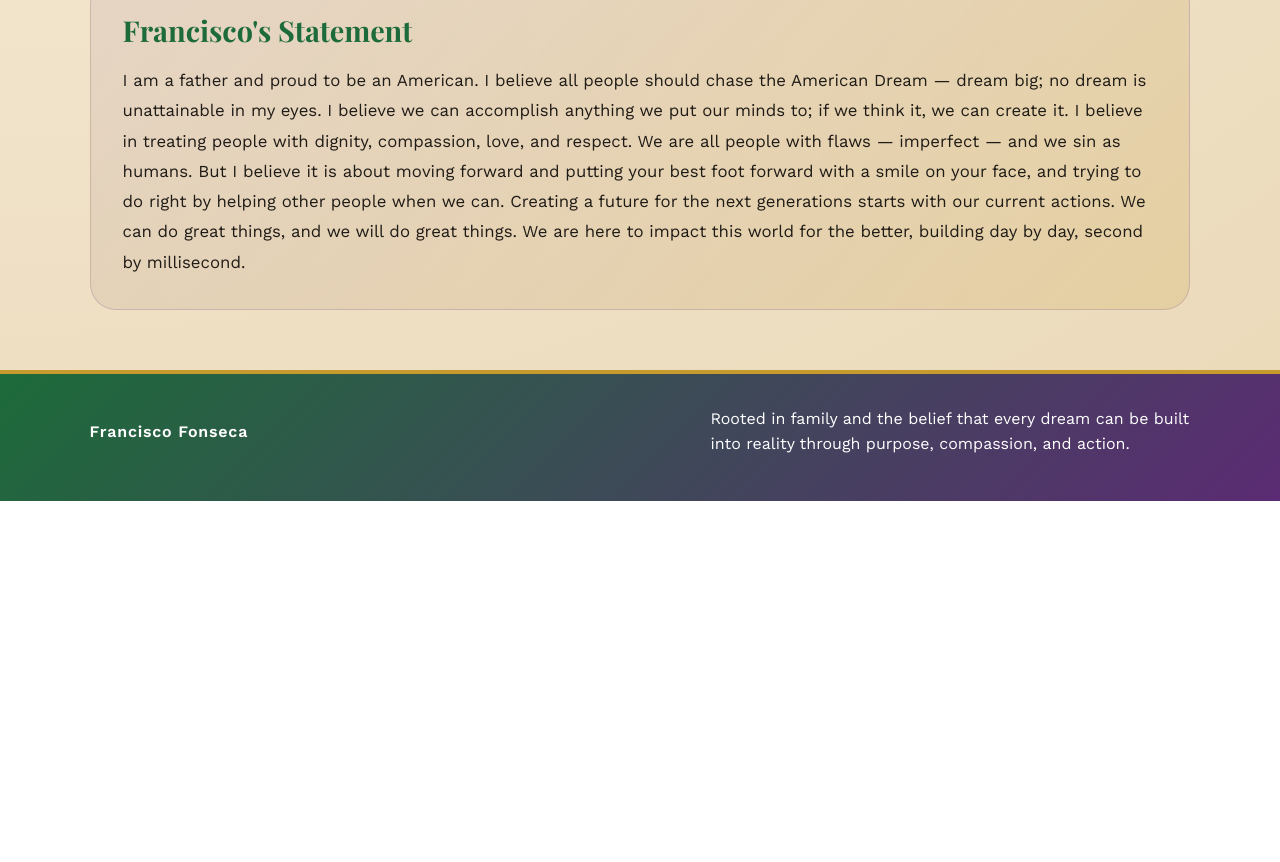
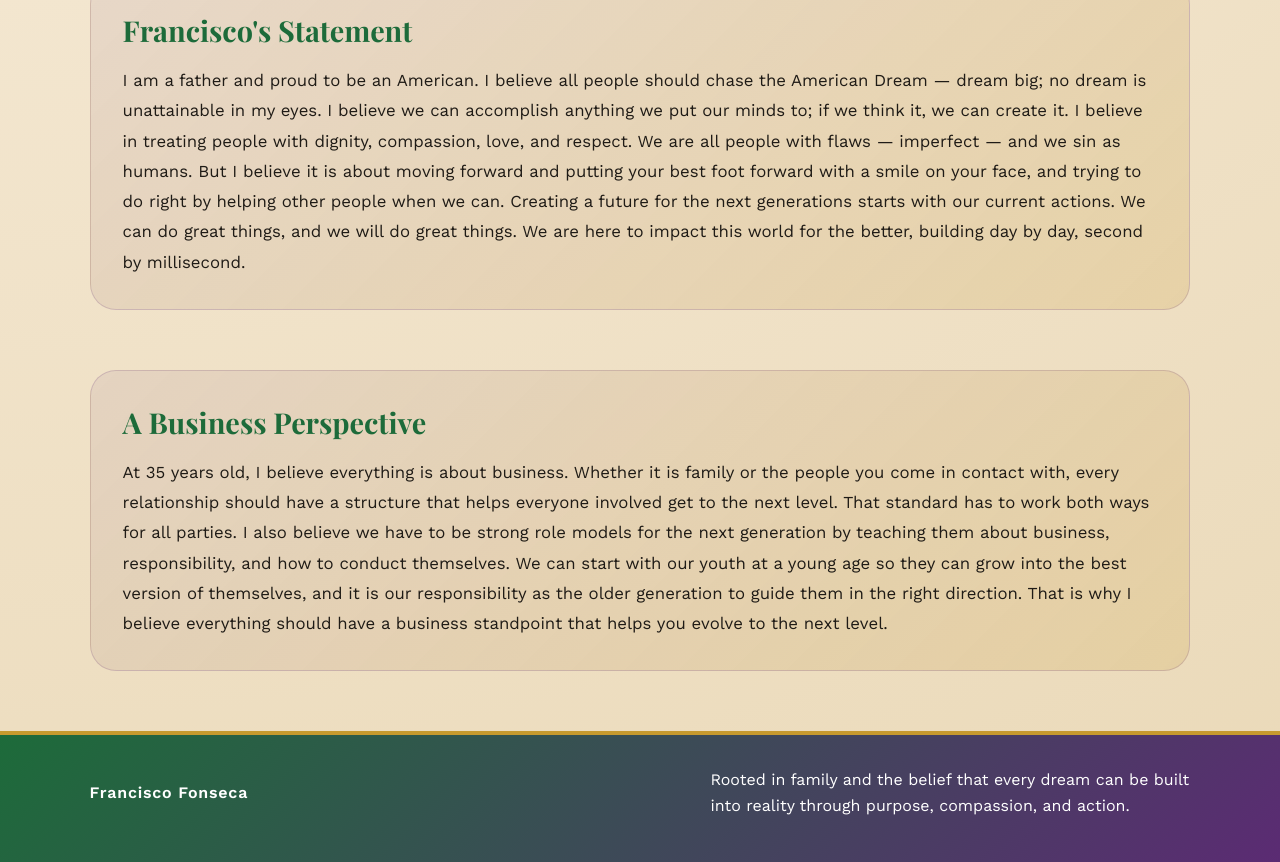
Before and after one commit to griffinkrutherford/cisco-site, a plain HTML site: page index.html in a window 1280 px wide. Shown: the part 1475-2337 px from the top of the page. Before the commit the page ends 1976 px from the top, so only its background shows below. Drawn offline with nearby package versions, Linux system fonts and the light colour scheme.

Commit message:
Add business perspective section

```diff
--- a/index.html
+++ b/index.html
@@ -263,6 +263,11 @@
       <p>I am a father and proud to be an American. I believe all people should chase the American Dream — dream big; no dream is unattainable in my eyes. I believe we can accomplish anything we put our minds to; if we think it, we can create it. I believe in treating people with dignity, compassion, love, and respect. We are all people with flaws — imperfect — and we sin as humans. But I believe it is about moving forward and putting your best foot forward with a smile on your face, and trying to do right by helping other people when we can. Creating a future for the next generations starts with our current actions. We can do great things, and we will do great things. We are here to impact this world for the better, building day by day, second by millisecond.</p>
     </section>
 
+    <section class="statement">
+      <h3>A Business Perspective</h3>
+      <p>At 35 years old, I believe everything is about business. Whether it is family or the people you come in contact with, every relationship should have a structure that helps everyone involved get to the next level. That standard has to work both ways for all parties. I also believe we have to be strong role models for the next generation by teaching them about business, responsibility, and how to conduct themselves. We can start with our youth at a young age so they can grow into the best version of themselves, and it is our responsibility as the older generation to guide them in the right direction. That is why I believe everything should have a business standpoint that helps you evolve to the next level.</p>
+    </section>
+
     <footer>
       <span>Francisco Fonseca</span>
       <p>Rooted in family and the belief that every dream can be built into reality through purpose, compassion, and action.</p>
```
